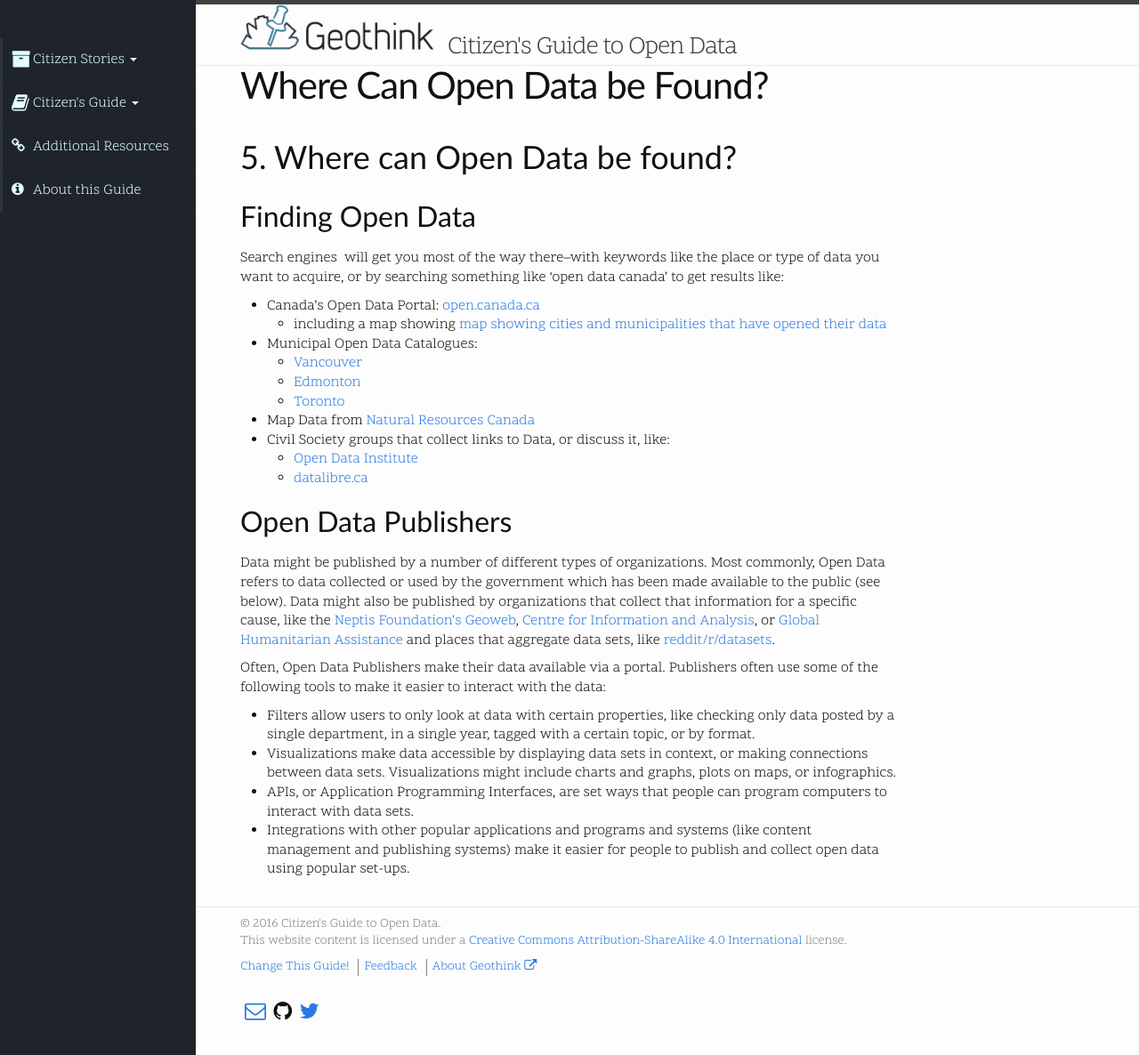
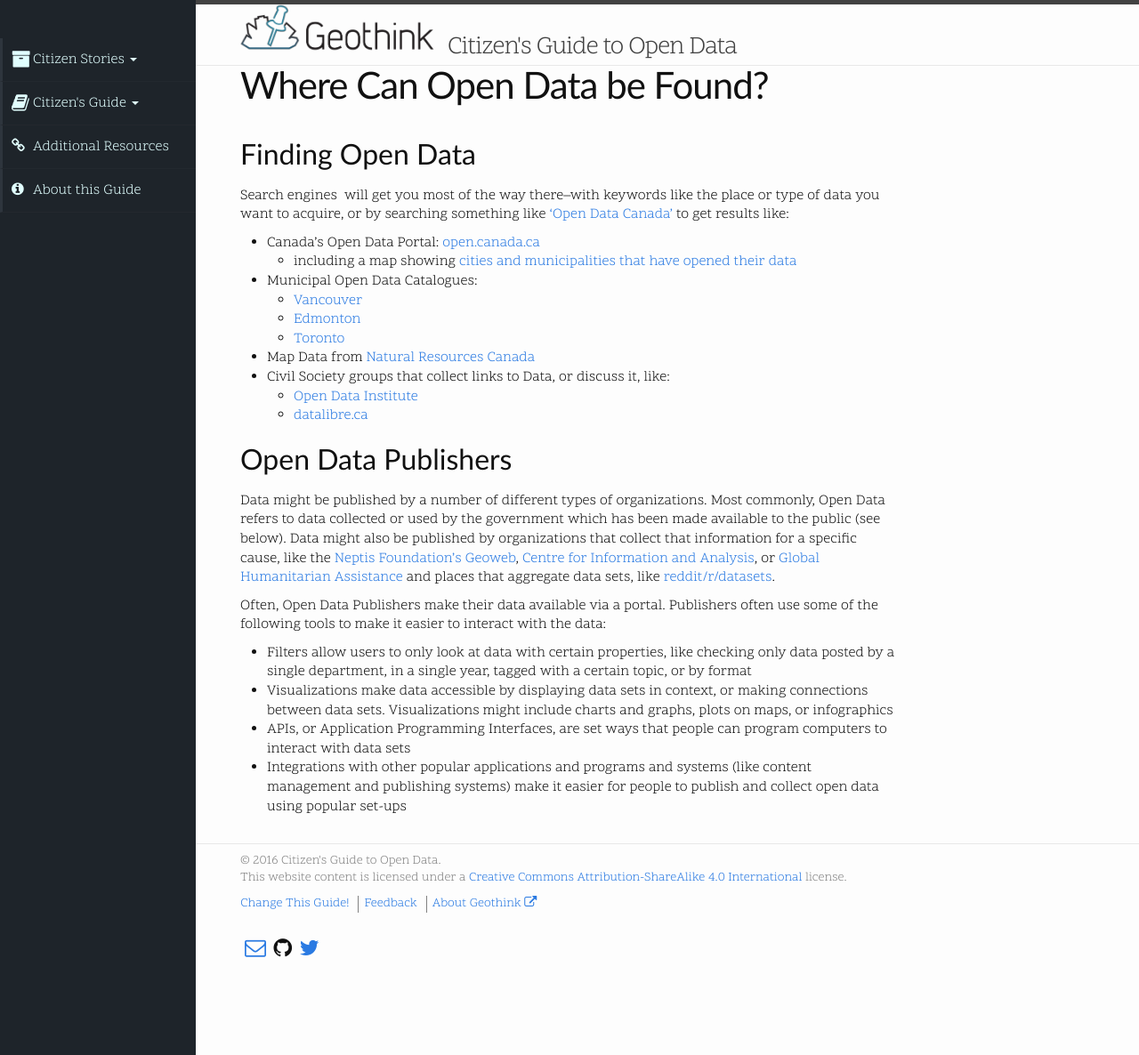
Before and after one commit to citizens-guide-open-data/citizens-guide-open-data.github.io, a Jekyll site: the page built from guide/5-wheres-open-data.md, in a window 1280 px wide and 1186 px high. Shown: the whole window at 89% size. Built offline with Jekyll 4.4.1, drawn with Linux system fonts in a browser that asks for light colours.

Commit message:
link formatting cleanup

```diff
--- a/guide/1-open-data.md
+++ b/guide/1-open-data.md
@@ -3,8 +3,6 @@ title: "What is Open Data and Open Licensing?"
 chapter: 1
 layout: page
 ---
-
-# 1. What are Open Data and Open Licensing?
 
 ## Data for Humans and Computers
 Data is a fuzzy concept—a definitive definition is nearly impossible to come by—and the difference between data and information, knowledge, and wisdom is a matter of philosophical dispute.
--- a/guide/5-wheres-open-data.md
+++ b/guide/5-wheres-open-data.md
@@ -4,30 +4,28 @@ chapter: 5
 layout: page
 ---
 
-# 5. Where can Open Data be found?
-
 ## Finding Open Data
 
-Search engines  will get you most of the way there–with keywords like the place or type of data you want to acquire, or by searching something like ‘open data canada’ to get results like:
+Search engines  will get you most of the way there–with keywords like the place or type of data you want to acquire, or by searching something like [‘Open Data Canada’](http://lmgtfy.com/?q=Open+Data+Canada) to get results like:
 
-* Canada’s Open Data Portal: [open.canada.ca](https://www.google.com/url?q=http://open.canada.ca/en&sa=D&ust=1473021927342000&usg=AFQjCNEEpoU1y4GuOJGCZc15nh3QrlwyAw)
-  - including a map showing <span class="c2">[map showing cities and municipalities that have opened their data](https://www.google.com/url?q=http://open.canada.ca/en/maps/open-data-canada&sa=D&ust=1473021927343000&usg=AFQjCNFrOOMvu1gnOUsC-AbQSxmC6Ig6OQ)
+* Canada’s Open Data Portal: [open.canada.ca](http://open.canada.ca/en)
+  - including a map showing [cities and municipalities that have opened their data](http://open.canada.ca/en/maps/open-data-canada)
 * Municipal Open Data Catalogues:
-  - [Vancouver](https://www.google.com/url?q=http://vancouver.ca/your-government/open-data-catalogue.aspx&sa=D&ust=1473021927344000&usg=AFQjCNGxIcqTn6n7gnIEVQXDtbRRrvT8UQ)
-  - [Edmonton](https://www.google.com/url?q=https://data.edmonton.ca/&sa=D&ust=1473021927344000&usg=AFQjCNFWZjJm_Kz0dIm3dLUhiSZDSeMJtQ)
-  - [Toronto](https://www.google.com/url?q=http://www1.toronto.ca/wps/portal/contentonly?vgnextoid%3D9e56e03bb8d1e310VgnVCM10000071d60f89RCRD&sa=D&ust=1473021927345000&usg=AFQjCNEDwFZQPDz_GX68daRbGCbs1P4dnQ)
-*  Map Data from [Natural Resources Canada](https://www.google.com/url?q=https://www.nrcan.gc.ca/earth-sciences/geography/topographic-information/free-data-geogratis/11042&sa=D&ust=1473021927346000&usg=AFQjCNHyMXEv8atq2W9ZR7KP5mJO-LZeiw)
+  - [Vancouver](http://vancouver.ca/your-government/open-data-catalogue.aspx)
+  - [Edmonton](https://data.edmonton.ca/)
+  - [Toronto](http://www1.toronto.ca/wps/portal/contentonly?vgnextoid%3D9e56e03bb8d1e310VgnVCM10000071d60f89RCRD)
+*  Map Data from [Natural Resources Canada](https://www.nrcan.gc.ca/earth-sciences/geography/topographic-information/free-data-geogratis/11042)
 * Civil Society groups that collect links to Data, or discuss it, like:
-  - [Open Data Institute](https://www.google.com/url?q=http://theodi.org/&sa=D&ust=1473021927346000&usg=AFQjCNHBEA0D1KSPmJdZ45T4tdbftN1LjQ)
-  - [datalibre.ca](https://www.google.com/url?q=http://datalibre.ca/&sa=D&ust=1473021927347000&usg=AFQjCNGXWp2TzrvxLbqClqLLO05bujYDow)
+  - [Open Data Institute](http://theodi.org/)
+  - [datalibre.ca](http://datalibre.ca/)
 
 ## Open Data Publishers
 
-Data might be published by a number of different types of organizations. Most commonly, Open Data refers to data collected or used by the government which has been made available to the public (see below). Data might also be published by organizations that collect that information for a specific cause, like the [Neptis Foundation’s Geoweb](https://www.google.com/url?q=http://www.neptisgeoweb.org/&sa=D&ust=1473021927348000&usg=AFQjCNG4KcAYWcudQf8ihuMzomoYsfk2eQ), [Centre for Information and Analysis](https://www.google.com/url?q=http://www.sova-center.ru/en/database/&sa=D&ust=1473021927348000&usg=AFQjCNHdt3Xu9lD7HP2UoteWGW4d2Bl9xQ), or [Global Humanitarian Assistance](https://www.google.com/url?q=http://www.globalhumanitarianassistance.org/data-guides/datastore&sa=D&ust=1473021927348000&usg=AFQjCNE89TGAJYZOGG9mCRUK56qu9mMmZQ) and places that aggregate data sets, like [reddit/r/datasets](https://www.google.com/url?q=http://www.reddit/r/datasets&sa=D&ust=1473021927349000&usg=AFQjCNGepo9bMg-N8tkrpqtV9op1ITum9Q).
+Data might be published by a number of different types of organizations. Most commonly, Open Data refers to data collected or used by the government which has been made available to the public (see below). Data might also be published by organizations that collect that information for a specific cause, like the [Neptis Foundation’s Geoweb](http://www.neptisgeoweb.org/), [Centre for Information and Analysis](http://www.sova-center.ru/en/database/), or [Global Humanitarian Assistance](http://www.globalhumanitarianassistance.org/data-guides/datastore) and places that aggregate data sets, like [reddit/r/datasets](http://www.reddit/r/datasets).
 
 Often, Open Data Publishers make their data available via a portal. Publishers often use some of the following tools to make it easier to interact with the data:
 
-* Filters allow users to only look at data with certain properties, like checking only data posted by a     single department, in a single year, tagged with a certain topic, or by format.
-*  Visualizations make data accessible by displaying data sets in context, or making connections between     data sets. Visualizations might include charts and graphs, plots on maps, or infographics.
-* APIs, or Application Programming Interfaces, are set ways that people can program computers to     interact with data sets.
-* Integrations with other popular applications and programs and systems (like content management and     publishing systems) make it easier for people to publish and collect open data using popular set-ups.
+* Filters allow users to only look at data with certain properties, like checking only data posted by a single department, in a single year, tagged with a certain topic, or by format
+*  Visualizations make data accessible by displaying data sets in context, or making connections between data sets. Visualizations might include charts and graphs, plots on maps, or infographics
+* APIs, or Application Programming Interfaces, are set ways that people can program computers to interact with data sets
+* Integrations with other popular applications and programs and systems (like content management and publishing systems) make it easier for people to publish and collect open data using popular set-ups
```
Also changed, not shown: other parts of guide/1-open-data.md (+18 -16 lines), guide/2-openness.md (+14 -19 lines), guide/3-open-datas-use.md (+2 -4 lines), guide/4-who-uses-open-data.md (+9 -10 lines), guide/6-work-with-open-data.md (+10 -12 lines).
